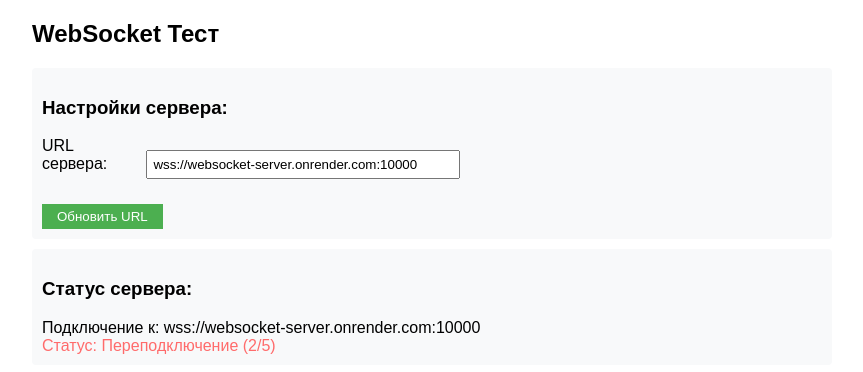
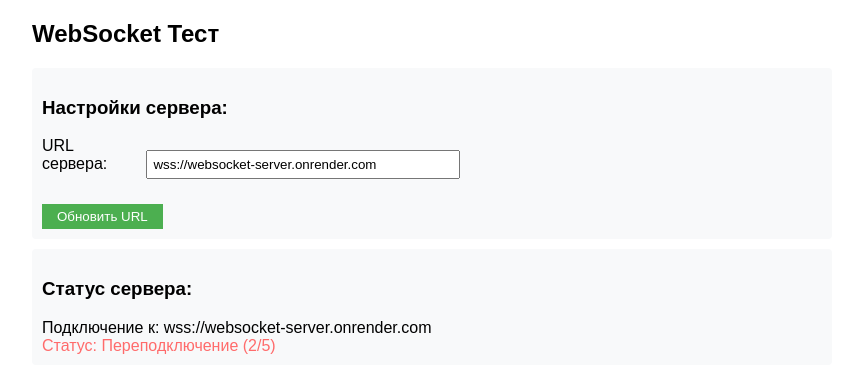
Before and after one commit to f7vn/socket, a website: page index.html in a window 1280 px wide. Shown: the top 372 px of the page, without its empty margins (208-1071 px from the left). Drawn offline with nearby package versions, Linux system fonts and the light colour scheme.

Commit message:
Обновлен URL сервера без порта

```diff
--- a/index.html
+++ b/index.html
@@ -74,14 +74,14 @@
         <h3>Настройки сервера:</h3>
         <div class="input-group">
             <label for="serverUrl">URL сервера:</label>
-            <input type="text" id="serverUrl" value="wss://websocket-server.onrender.com:10000" placeholder="Введите URL WebSocket сервера">
+            <input type="text" id="serverUrl" value="wss://websocket-server.onrender.com" placeholder="Введите URL WebSocket сервера">
         </div>
         <button onclick="updateServerUrl()">Обновить URL</button>
     </div>
 
     <div class="server-status">
         <h3>Статус сервера:</h3>
-        <div id="serverUrl">Подключение к: <span id="currentServer">wss://websocket-server.onrender.com:10000</span></div>
+        <div id="serverUrl">Подключение к: <span id="currentServer">wss://websocket-server.onrender.com</span></div>
         <div id="connectionStatus">Статус: Отключено</div>
     </div>
 
```
